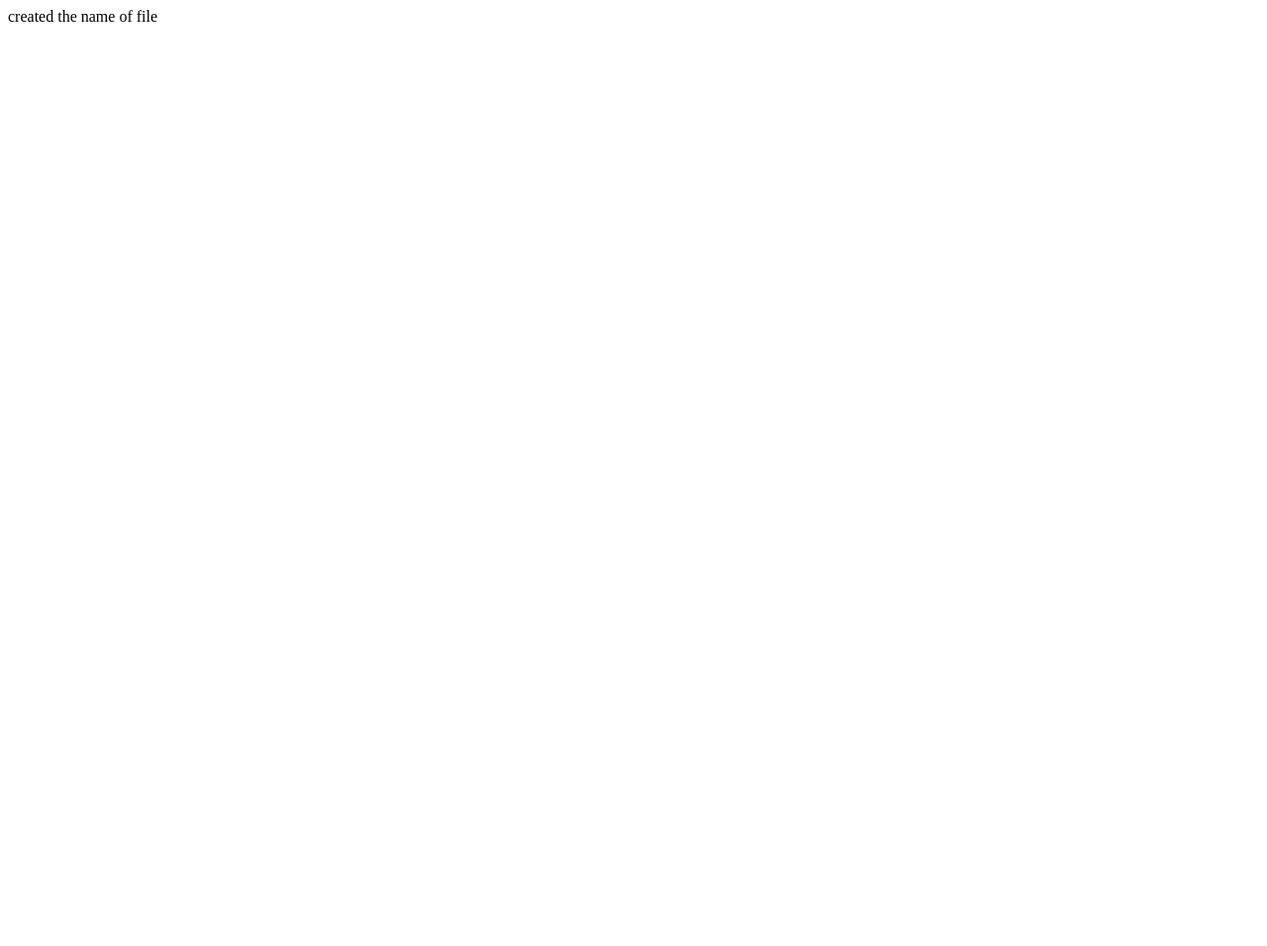
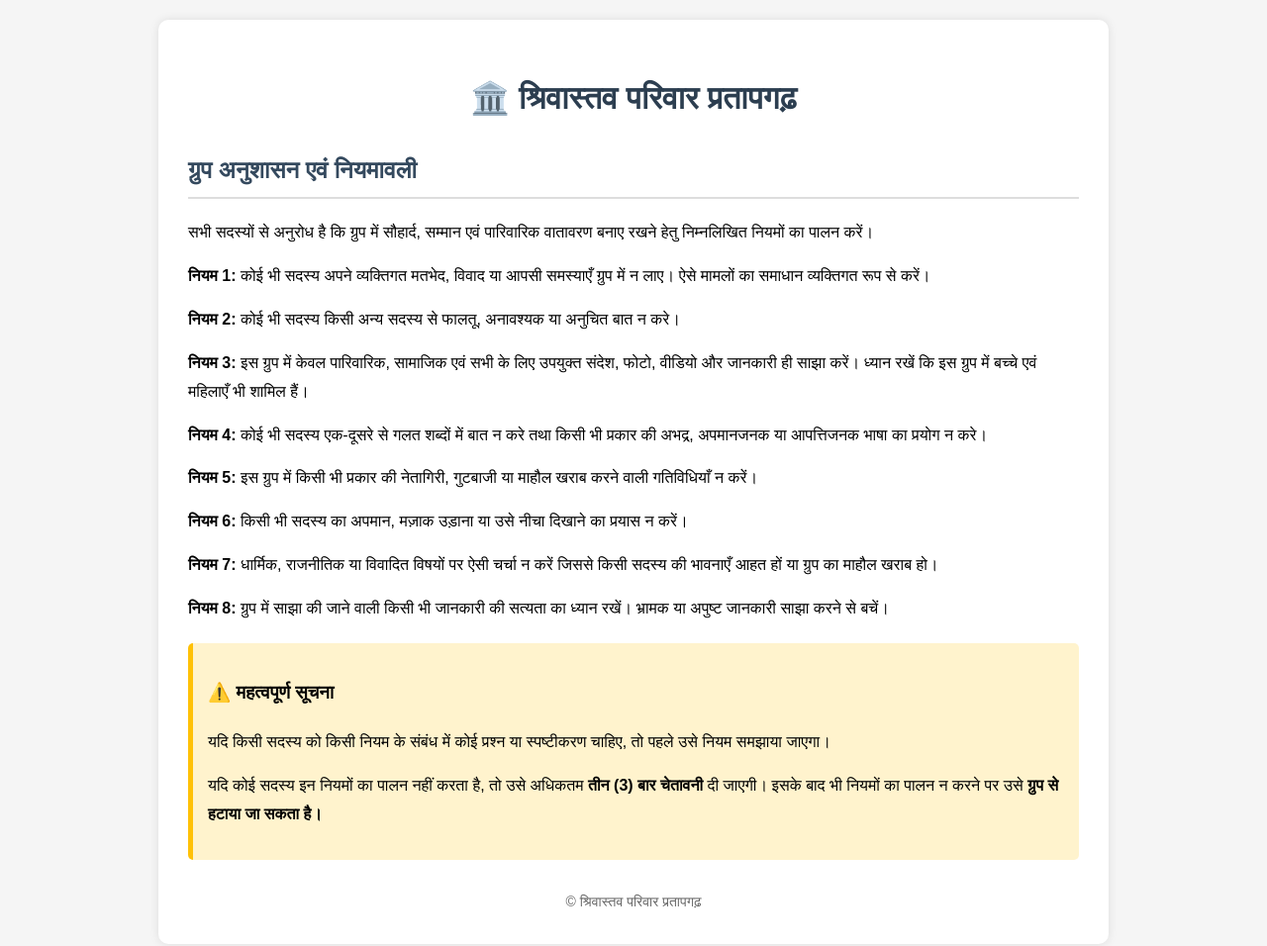
Before and after one commit to Shubham-05052000/ShrivastavRule, a plain HTML site: page index.html in a window 1280 px wide. Shown: the whole page at 99% size. Before the commit the page ends 800 px from the top, so only its background shows below. Drawn offline with Linux system fonts and the light colour scheme.

Commit message:
Update index.html

```diff
--- a/index.html
+++ b/index.html
@@ -1 +1,114 @@
-created the name of file
+<!DOCTYPE html>
+<html lang="hi">
+<head>
+<meta charset="UTF-8">
+<meta name="viewport" content="width=device-width, initial-scale=1.0">
+<title>श्रिवास्तव परिवार प्रतापगढ़ - ग्रुप नियमावली</title>
+<style>
+    body {
+        font-family: Arial, sans-serif;
+        background: #f5f5f5;
+        margin: 0;
+        padding: 20px;
+        line-height: 1.8;
+    }
+    .container {
+        max-width: 900px;
+        margin: auto;
+        background: #ffffff;
+        padding: 30px;
+        border-radius: 10px;
+        box-shadow: 0 0 10px rgba(0,0,0,0.1);
+    }
+    h1 {
+        text-align: center;
+        color: #2c3e50;
+    }
+    h2 {
+        color: #34495e;
+        border-bottom: 2px solid #ddd;
+        padding-bottom: 5px;
+    }
+    .rule {
+        margin-bottom: 15px;
+    }
+    .important {
+        background: #fff3cd;
+        border-left: 5px solid #ffc107;
+        padding: 15px;
+        margin-top: 20px;
+        border-radius: 5px;
+    }
+    footer {
+        text-align: center;
+        margin-top: 30px;
+        color: #666;
+        font-size: 14px;
+    }
+</style>
+</head>
+<body>
+
+<div class="container">
+
+    <h1>🏛️ श्रिवास्तव परिवार प्रतापगढ़</h1>
+    <h2>ग्रुप अनुशासन एवं नियमावली</h2>
+
+    <p>
+        सभी सदस्यों से अनुरोध है कि ग्रुप में सौहार्द, सम्मान एवं पारिवारिक वातावरण बनाए रखने हेतु निम्नलिखित नियमों का पालन करें।
+    </p>
+
+    <div class="rule">
+        <strong>नियम 1:</strong> कोई भी सदस्य अपने व्यक्तिगत मतभेद, विवाद या आपसी समस्याएँ ग्रुप में न लाए। ऐसे मामलों का समाधान व्यक्तिगत रूप से करें।
+    </div>
+
+    <div class="rule">
+        <strong>नियम 2:</strong> कोई भी सदस्य किसी अन्य सदस्य से फालतू, अनावश्यक या अनुचित बात न करे।
+    </div>
+
+    <div class="rule">
+        <strong>नियम 3:</strong> इस ग्रुप में केवल पारिवारिक, सामाजिक एवं सभी के लिए उपयुक्त संदेश, फोटो, वीडियो और जानकारी ही साझा करें। ध्यान रखें कि इस ग्रुप में बच्चे एवं महिलाएँ भी शामिल हैं।
+    </div>
+
+    <div class="rule">
+        <strong>नियम 4:</strong> कोई भी सदस्य एक-दूसरे से गलत शब्दों में बात न करे तथा किसी भी प्रकार की अभद्र, अपमानजनक या आपत्तिजनक भाषा का प्रयोग न करे।
+    </div>
+
+    <div class="rule">
+        <strong>नियम 5:</strong> इस ग्रुप में किसी भी प्रकार की नेतागिरी, गुटबाजी या माहौल खराब करने वाली गतिविधियाँ न करें।
+    </div>
+
+    <div class="rule">
+        <strong>नियम 6:</strong> किसी भी सदस्य का अपमान, मज़ाक उड़ाना या उसे नीचा दिखाने का प्रयास न करें।
+    </div>
+
+    <div class="rule">
+        <strong>नियम 7:</strong> धार्मिक, राजनीतिक या विवादित विषयों पर ऐसी चर्चा न करें जिससे किसी सदस्य की भावनाएँ आहत हों या ग्रुप का माहौल खराब हो।
+    </div>
+
+    <div class="rule">
+        <strong>नियम 8:</strong> ग्रुप में साझा की जाने वाली किसी भी जानकारी की सत्यता का ध्यान रखें। भ्रामक या अपुष्ट जानकारी साझा करने से बचें।
+    </div>
+
+    <div class="important">
+        <h3>⚠️ महत्वपूर्ण सूचना</h3>
+        <p>
+            यदि किसी सदस्य को किसी नियम के संबंध में कोई प्रश्न या स्पष्टीकरण चाहिए,
+            तो पहले उसे नियम समझाया जाएगा।
+        </p>
+        <p>
+            यदि कोई सदस्य इन नियमों का पालन नहीं करता है, तो उसे अधिकतम
+            <strong>तीन (3) बार चेतावनी</strong> दी जाएगी।
+            इसके बाद भी नियमों का पालन न करने पर उसे
+            <strong>ग्रुप से हटाया जा सकता है।</strong>
+        </p>
+    </div>
+
+    <footer>
+        © श्रिवास्तव परिवार प्रतापगढ़
+    </footer>
+
+</div>
+
+</body>
+</html>
```
